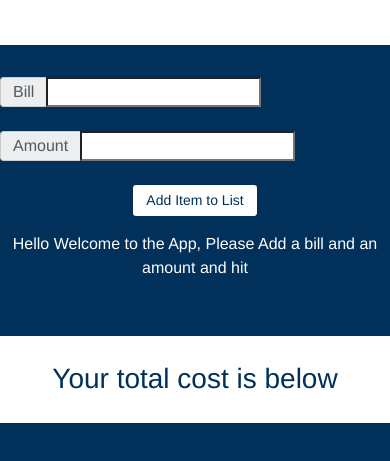
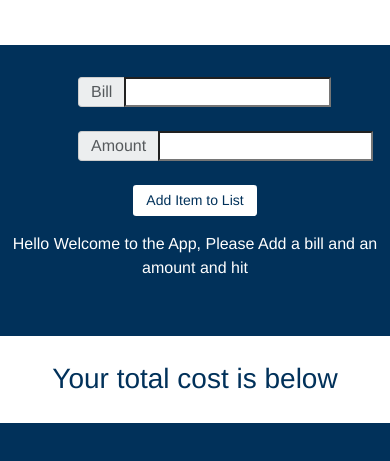
Before and after one commit to VeritasX/Bills-Processing-Application-2.0, a plain HTML site: page index.html in a window 390 px wide. Shown: the part 179-640 px from the top of the page. Drawn offline with nearby package versions, Linux system fonts and the light colour scheme.

Commit message:
added css media querys and classes to fix the placing of the inputs and make them appear to be the same size when they are centered and are above each other

```diff
--- a/css/custom.css
+++ b/css/custom.css
@@ -33,8 +33,22 @@ body{
 input{
     color:rgb(1, 49, 90);
 }
+.input1{
+    width:207px;
+}
 
 .col-centered{
     float: none;
     margin: 0 auto;
 }
+
+.makeDivSmall{
+    width:60%;
+}
+
+@media screen and (min-width: 900px) {
+  .makeDivSmall{
+      width:17%;
+  }
+
+}
--- a/index.html
+++ b/index.html
@@ -14,11 +14,11 @@
 
     <p >This Application will help you add up and see the total cost of your bills</p>
 </div>
-
+    <div class="center-block makeDivSmall">
     <form name="BillInput">
         <div class="input-group">
             <span class="input-group-addon" id="basic-addon1">Bill</span>
-            <input name="bill" class="col-centered"  type="text"  ng-model="bill">
+            <input name="bill" class="input1"  type="text"  ng-model="bill">
         </div>
 
 
@@ -29,6 +29,7 @@
         </div>
 
     </form>
+    </div>
 
 
     <br/>
```
